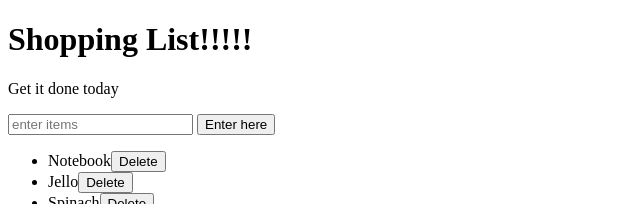
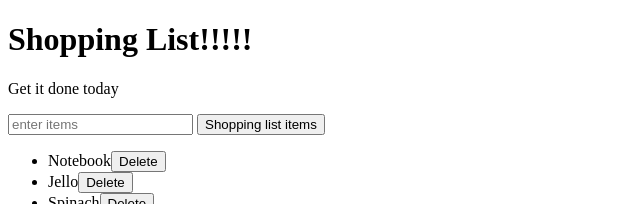
Before and after one commit to PRUTHVI-NAGRAJ/DOM-events, a plain HTML site: page index.html in a window 1280 px wide. Shown: the top 204 px of the page, without its empty margins (0-640 px from the left). Drawn offline with Linux system fonts and the light colour scheme.

```diff
--- a/index.html
+++ b/index.html
@@ -8,7 +8,7 @@
 	<h1>Shopping List!!!!!</h1>
 	<p id="first">Get it done today</p>
 	<input id="userinput" type="text" placeholder="enter items">
-	<button id="enter">Enter here</button>
+	<button id="enter">Shopping list items</button>
 	<ul>
 		<li class="what next" random="23">Notebook<button>Delete</button></li>
 		<li>Jello<button class="delete">Delete</button></li>
```
